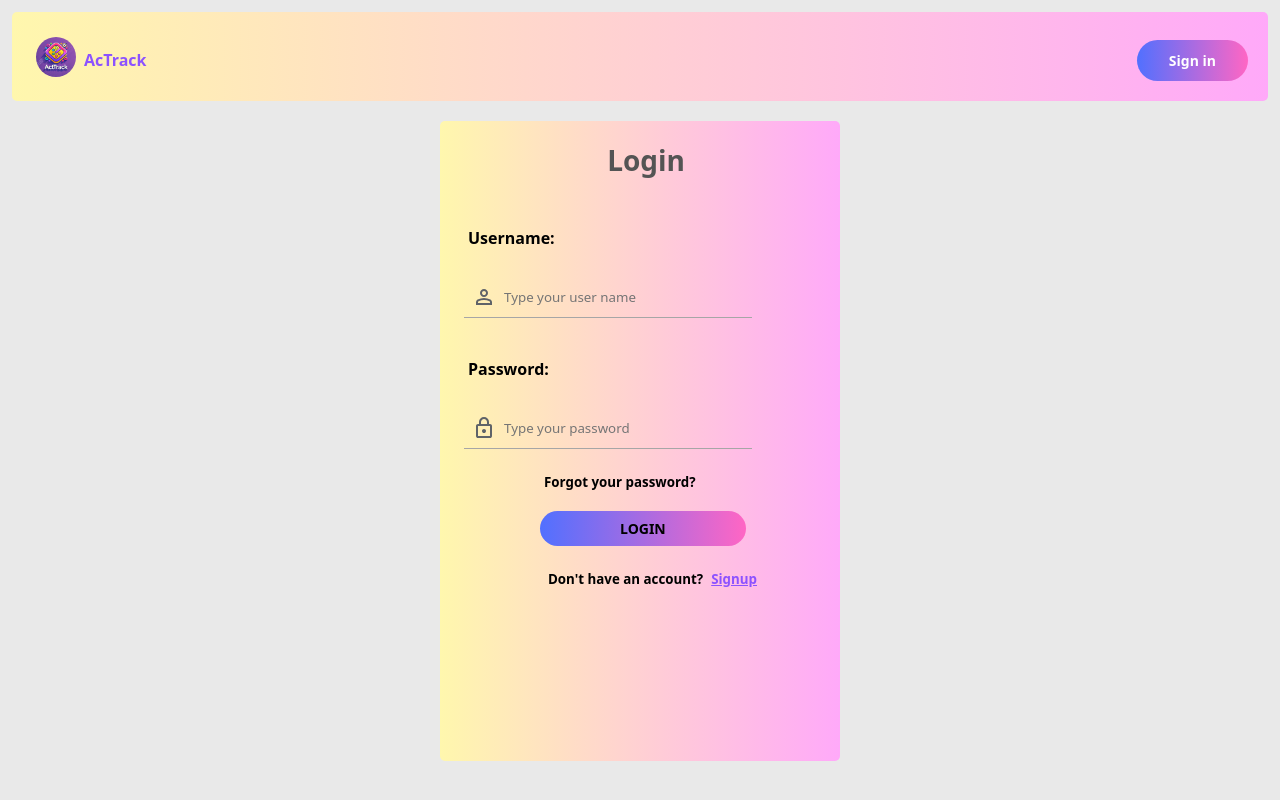
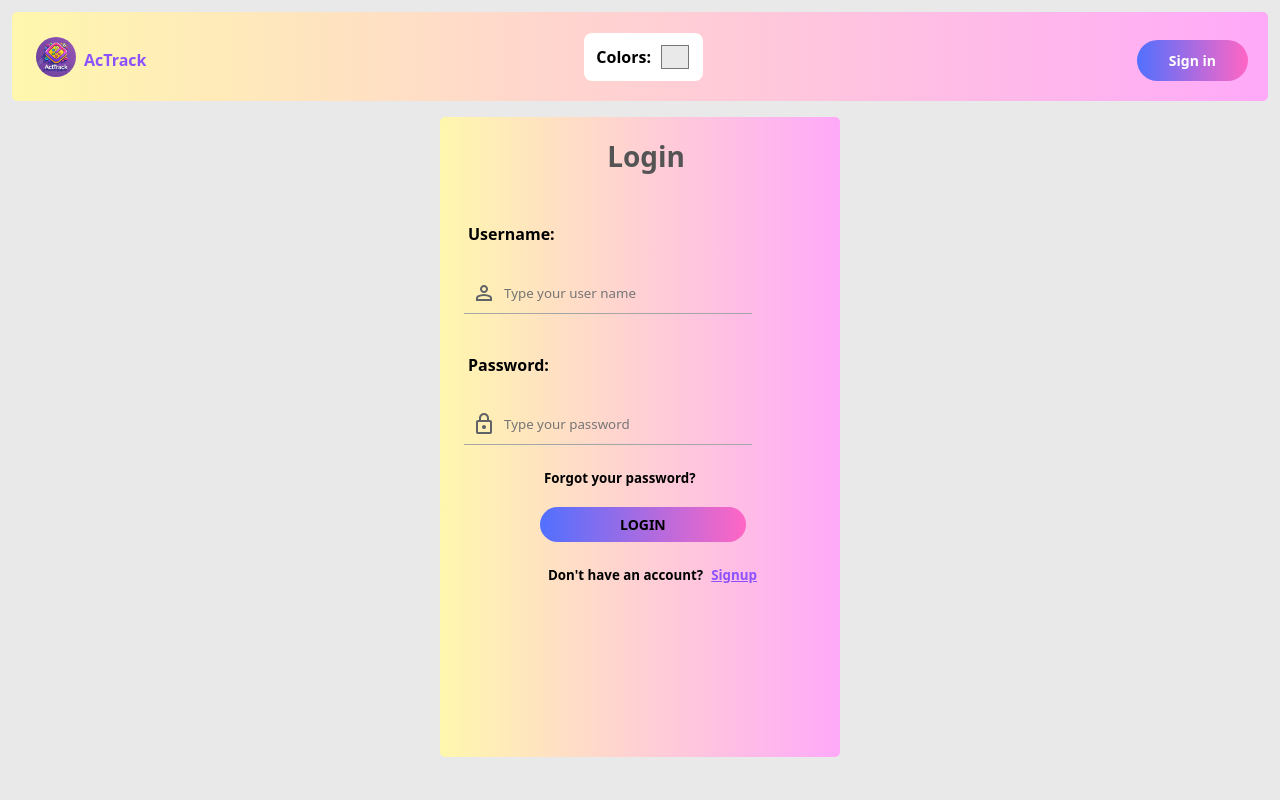
Before and after one commit to yvonneitan/yvonne-itangishaka-capstone-project-client, a React (Vite) app in the folder client-actrack/: page / in a window 1280 px wide. Shown: the top 800 px of the page. Built offline with nearby package versions, Linux system fonts and the light colour scheme.

Commit message:
Add a color picker

```diff
--- a/client-actrack/src/App.jsx
+++ b/client-actrack/src/App.jsx
@@ -5,21 +5,24 @@ import HomePage from './pages/HomePage/HomePage';
 import ListsPage from './pages/ListsPage/ListsPage';
 import CompletedPage from './pages/CompletedPage/CompletedPage';
 import LoginPage from './pages/LoginPage/LoginPage';
+import React, {useRef} from "react";
 import ShowRightSideContainer from './components/ShowRightSideContainer/ShowRightSideContainer';
 
+
 function App() {
+  const backgroundRef = useRef(null);
   return (
     <BrowserRouter>
-      <Header />
-      <div className='containers'>
+      <Header targetRef={backgroundRef}/>
+        <div className='containers'ref={backgroundRef} style={{ backgroundColor: '#e9e9e9', height: '100vh', padding: 0 }}>
         <Routes>
           <Route path="/" element={<LoginPage />} />
           <Route path="/home" element={<HomePage />} />
           <Route path="/lists" element={<ListsPage />} />
           <Route path="/completed" element={<CompletedPage />} />
         </Routes>
-      <ShowRightSideContainer/>
-      </div>
+        <ShowRightSideContainer/>
+        </div>
     </BrowserRouter>
   );
 }
--- a/client-actrack/src/App.scss
+++ b/client-actrack/src/App.scss
@@ -4,10 +4,14 @@
 
 *{
   box-sizing: border-box;
-  background-color:#e9e9e9;
+  background-color:transparent;
   margin: 0;
   font-family:$primary-font;
   padding: 0.25rem;
+  transition: background-color 0.3s ease;
+}
+html, body {
+  background-color: #e9e9e9; // Sets the initial background for the whole app.
 }
 
 .containers{
--- /dev/null
+++ b/client-actrack/src/components/ColorPicker/ColorPicker.jsx
@@ -0,0 +1,28 @@
+import React, { useState } from 'react';
+import "./ColorPicker.scss"
+
+const ColorPicker = ({ targetRef }) => {
+    const [selectedColor, setSelectedColor] = useState('#e9e9e9');
+
+    const handleColorChange = (event) => {
+      const color = event.target.value;
+      setSelectedColor(color);
+      if (targetRef.current) {
+        targetRef.current.style.backgroundColor = color;
+      }
+    };
+
+    return (
+      <div className="color">
+        <p className='color__title'>Colors:</p>
+        <input
+          type="color"
+          value={selectedColor}
+          onChange={handleColorChange}
+          aria-label="Choose a background color"
+          className='color__choice'
+        />
+      </div>
+    );
+}
+export default ColorPicker;
--- /dev/null
+++ b/client-actrack/src/components/ColorPicker/ColorPicker.scss
@@ -0,0 +1,34 @@
+@use "../../styles/partials/variables" as *;
+@use "../../styles/partials/mixins" as *;
+  .color {
+    display: flex;
+    align-items: center;
+    background: $white;
+    color: $white;
+    font-weight: $font-bold;
+    border-radius: 0.5rem;
+    font-size: $font-paragraph;
+    padding-right: 0.5rem;
+    padding-left: 0.5rem;
+  &__title {
+    font-size: 1rem;
+    font-weight: bold;
+    color: $text-black;
+    margin: 0;
+  }
+
+  &__choice {
+    width:2.5rem;
+    height:2.5rem;
+    border: none;
+    border-radius: 0.25rem;
+    cursor: pointer;
+    transition: transform 0.2s ease;
+
+    &:hover,
+    &:focus {
+      transform: scale(1.1);
+      outline: 0.125rem solid $border-blue;
+    }
+  }
+}
--- a/client-actrack/src/components/Header/Header.jsx
+++ b/client-actrack/src/components/Header/Header.jsx
@@ -1,17 +1,19 @@
-import React from "react";
+
+import React, { useRef } from "react";
 import "./Header.scss";
 import { useNavigate, useLocation } from "react-router-dom";
 import { handleNav } from "../../utils/utils";
 import logoIcon from "../../assets/icons/actrack-logo.png";
+import ColorPicker from "../ColorPicker/ColorPicker";
 
-function Header() {
+function Header({targetRef}) {
   const navigate = useNavigate();
   const location = useLocation();
-
   const isLoginPage = location.pathname === "/";
+  const headerRef = useRef(null);
 
   return (
-    <header className="header">
+    <header className="header" ref={headerRef}>
       <div className="header__logo--item" onClick={() => handleNav(navigate, "/home")}>
         <img src={logoIcon} alt="logo image" className="header__logo--item-icon" />
         <p className="header__logo--item-title">AcTrack</p>
@@ -38,6 +40,7 @@ function Header() {
           </p>
         </div>
       )}
+       <ColorPicker targetRef={targetRef} />
       <div className="header__profile">
         <p
           className="header__profile-icon"
@@ -46,6 +49,7 @@ function Header() {
           {isLoginPage ? "Sign in" : "Yvonne"}
         </p>
       </div>
+
     </header>
   );
 }
--- a/client-actrack/src/styles/partials/_variables.scss
+++ b/client-actrack/src/styles/partials/_variables.scss
@@ -17,6 +17,7 @@ $text-black:black;
 $error:rgb(168, 30, 30);
 $pink-message:#ff66c4;
 $yellow-message:#fff7ad;
+$border-blue:#5170ff;
 
 
 $font-bold:600;
```
Also changed, not shown: 1 other file (tests, documents, lock files or other folders).
